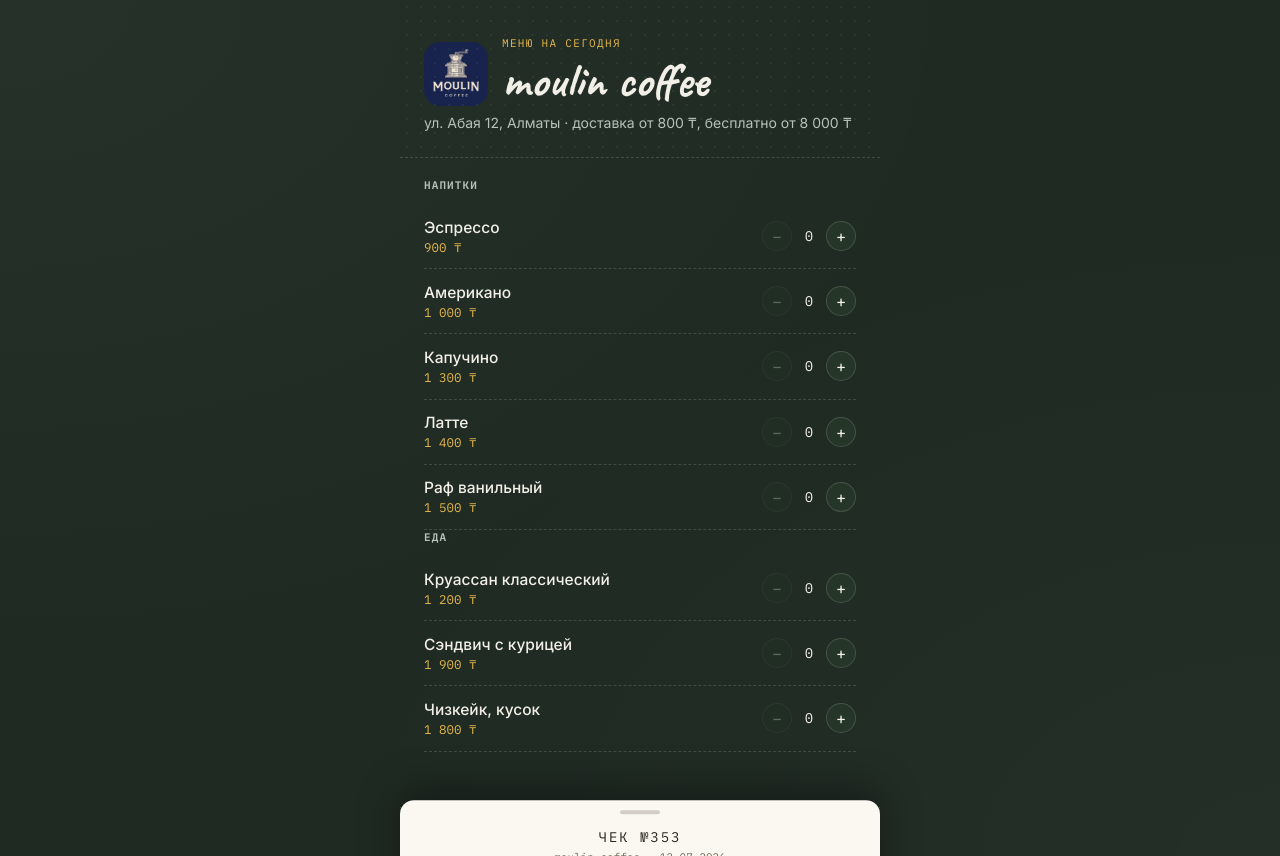
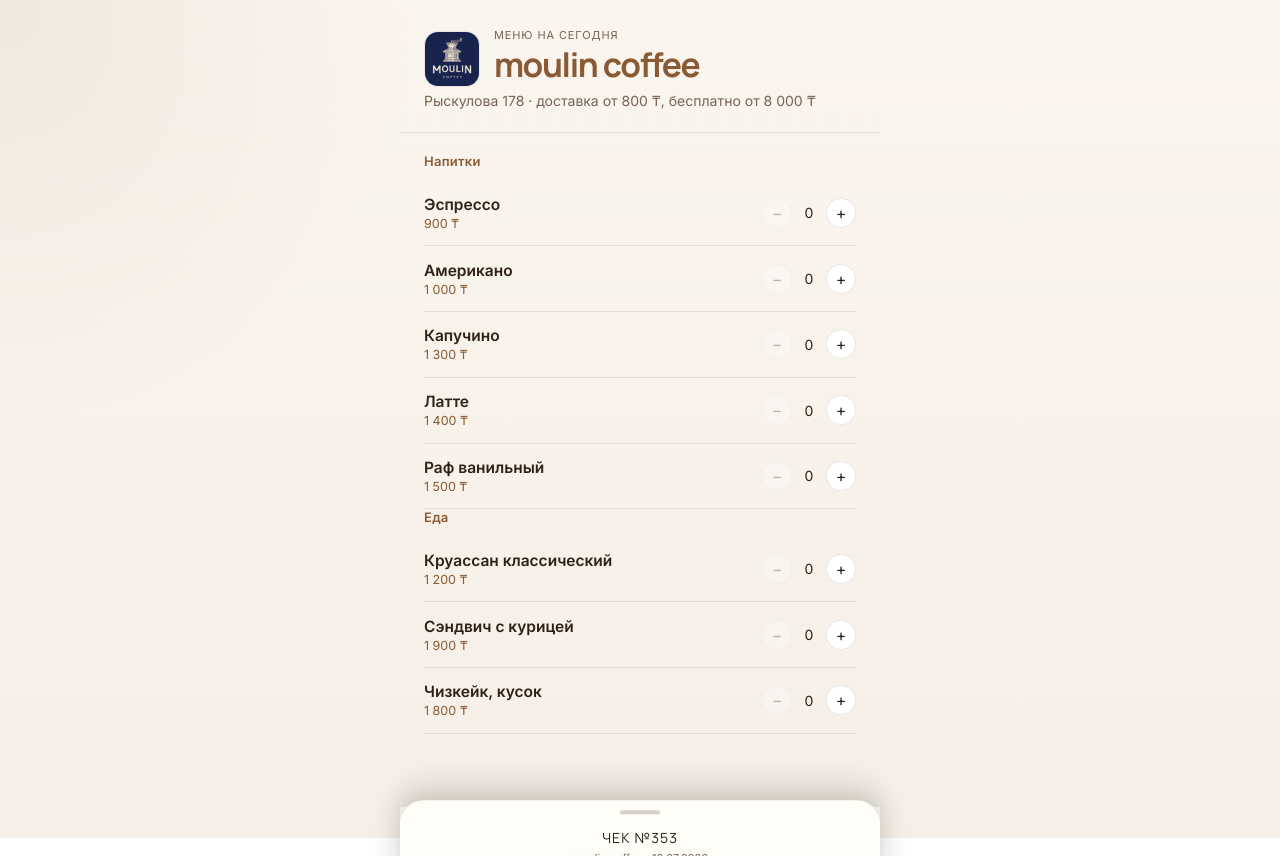
Before and after one commit to bexultan01/moulin-coffee-delivery, a Next.js app: page / in a window 1280 px wide. Built offline with nearby package versions, Linux system fonts and the light colour scheme.

Commit message:
Minimal redesign for moulin coffee

```diff
--- a/app/globals.css
+++ b/app/globals.css
@@ -1,20 +1,20 @@
 :root {
-  --bg: #1e2a22;
-  --bg-elevated: #253527;
-  --chalk: #f2efe6;
-  --chalk-dim: #b7c2b8;
-  --accent: #e8b94e;
-  --accent-soft: rgba(232, 185, 78, 0.16);
-  --line: rgba(242, 239, 230, 0.16);
-  --receipt-paper: #fbf8f1;
-  --receipt-ink: #2b2620;
-  --receipt-ink-dim: #746b5c;
-  --danger: #d97a6c;
-  --success: #7fae72;
+  --bg: #f5efe7;
+  --bg-elevated: #fffdf9;
+  --chalk: #2f2117;
+  --chalk-dim: #786456;
+  --accent: #8a5a34;
+  --accent-soft: rgba(138, 90, 52, 0.12);
+  --line: rgba(47, 33, 23, 0.1);
+  --receipt-paper: #fffdf8;
+  --receipt-ink: #2c2119;
+  --receipt-ink-dim: #7a6754;
+  --danger: #c45b4d;
+  --success: #447856;
 
-  --font-chalk: "Caveat", cursive;
+  --font-display: "Manrope", sans-serif;
   --font-body: "Inter", -apple-system, sans-serif;
-  --font-mono: "IBM Plex Mono", monospace;
+  --font-mono: "Inter", sans-serif;
 }
 
 * {
@@ -28,13 +28,9 @@ body {
 }
 
 body {
-  background: var(--bg);
-  background-image: radial-gradient(
-      ellipse at top left,
-      rgba(255, 255, 255, 0.035),
-      transparent 55%
-    ),
-    radial-gradient(ellipse at bottom right, rgba(255, 255, 255, 0.025), transparent 55%);
+  background:
+    radial-gradient(circle at top left, rgba(138, 90, 52, 0.08), transparent 28%),
+    linear-gradient(180deg, #faf5ee 0%, #f5efe7 100%);
   color: var(--chalk);
   font-family: var(--font-body);
   -webkit-font-smoothing: antialiased;
@@ -72,11 +68,11 @@ a:focus-visible {
   padding-bottom: 96px;
 }
 
-/* ---------- chalkboard header ---------- */
+/* ---------- header ---------- */
 
 .header {
-  padding: 2.25rem 1.5rem 1.5rem;
-  border-bottom: 1px dashed var(--line);
+  padding: 1.75rem 1.5rem 1.35rem;
+  border-bottom: 1px solid var(--line);
   position: relative;
 }
 
@@ -87,30 +83,33 @@ a:focus-visible {
 }
 
 .brandLogo {
-  width: 64px;
-  height: 64px;
-  border-radius: 16px;
+  width: 56px;
+  height: 56px;
+  border-radius: 14px;
   object-fit: cover;
   flex-shrink: 0;
+  border: 1px solid var(--line);
+  background: #fff;
 }
 
 .headerEyebrow {
-  font-family: var(--font-mono);
+  font-family: var(--font-body);
   font-size: 11px;
-  letter-spacing: 0.12em;
+  letter-spacing: 0.08em;
   text-transform: uppercase;
-  color: var(--accent);
+  color: var(--chalk-dim);
   margin: 0 0 6px;
 }
 
 .headerTitle {
-  font-family: var(--font-chalk);
+  font-family: var(--font-display);
   font-weight: 700;
-  font-size: 3rem;
+  font-size: 2.1rem;
   line-height: 1;
   margin: 0 0 8px;
-  color: var(--chalk);
-  text-shadow: 0 0 1px rgba(242, 239, 230, 0.3);
+  color: var(--accent);
+  text-shadow: none;
+  letter-spacing: -0.04em;
 }
 
 .headerSub {
@@ -124,9 +123,9 @@ a:focus-visible {
   position: absolute;
   inset: 0;
   pointer-events: none;
-  opacity: 0.05;
-  background-image: radial-gradient(circle, #fff 1px, transparent 1px);
-  background-size: 14px 14px;
+  opacity: 0.06;
+  background-image: radial-gradient(circle, rgba(138, 90, 52, 0.4) 1px, transparent 1px);
+  background-size: 12px 12px;
 }
 
 /* ---------- menu ---------- */
@@ -136,12 +135,12 @@ a:focus-visible {
 }
 
 .categoryLabel {
-  font-family: var(--font-mono);
-  font-size: 11px;
-  letter-spacing: 0.1em;
-  text-transform: uppercase;
-  color: var(--chalk-dim);
-  margin: 1.5rem 0 0.75rem;
+  font-family: var(--font-body);
+  font-size: 13px;
+  letter-spacing: 0.02em;
+  text-transform: none;
+  color: var(--accent);
+  margin: 1.4rem 0 0.7rem;
 }
 
 .categoryLabel:first-child {
@@ -153,8 +152,8 @@ a:focus-visible {
   align-items: center;
   justify-content: space-between;
   gap: 12px;
-  padding: 0.85rem 0;
-  border-bottom: 1px dashed var(--line);
+  padding: 0.9rem 0;
+  border-bottom: 1px solid var(--line);
 }
 
 .itemInfo {
@@ -163,13 +162,13 @@ a:focus-visible {
 
 .itemName {
   font-size: 15.5px;
-  font-weight: 500;
+  font-weight: 600;
   margin: 0 0 2px;
   color: var(--chalk);
 }
 
 .itemPrice {
-  font-family: var(--font-mono);
+  font-family: var(--font-body);
   font-size: 12.5px;
   color: var(--accent);
   margin: 0;
@@ -187,7 +186,7 @@ a:focus-visible {
   height: 30px;
   border-radius: 50%;
   border: 1px solid var(--line);
-  background: var(--bg-elevated);
+  background: #fff;
   color: var(--chalk);
   font-size: 16px;
   line-height: 1;
@@ -212,7 +211,7 @@ a:focus-visible {
 }
 
 .stepQty {
-  font-family: var(--font-mono);
+  font-family: var(--font-body);
   font-size: 14px;
   min-width: 14px;
   text-align: center;
@@ -229,8 +228,10 @@ a:focus-visible {
   width: 100%;
   max-width: 480px;
   padding: 0.9rem 1.25rem calc(0.9rem + env(safe-area-inset-bottom));
-  background: var(--bg-elevated);
-  border-top: 1px solid var(--line);
+  background: rgba(255, 253, 249, 0.96);
+  backdrop-filter: blur(12px);
+  border-top: none;
+  box-shadow: 0 -10px 20px rgba(47, 33, 23, 0.05);
   display: flex;
   align-items: center;
   justify-content: space-between;
@@ -244,7 +245,7 @@ a:focus-visible {
 }
 
 .cartBarInfo {
-  font-family: var(--font-mono);
+  font-family: var(--font-body);
   font-size: 13px;
   color: var(--chalk-dim);
 }
@@ -252,17 +253,17 @@ a:focus-visible {
 .cartBarTotal {
   font-size: 17px;
   color: var(--accent);
-  font-weight: 600;
+  font-weight: 700;
 }
 
 .cartBarBtn {
   background: var(--accent);
-  color: #241a05;
+  color: #fff;
   border: none;
   border-radius: 999px;
-  padding: 0.7rem 1.3rem;
+  padding: 0.72rem 1.2rem;
   font-size: 14px;
-  font-weight: 600;
+  font-weight: 700;
   display: flex;
   align-items: center;
   gap: 6px;
@@ -311,10 +312,10 @@ a:focus-visible {
 .receipt {
   background: var(--receipt-paper);
   color: var(--receipt-ink);
-  border-radius: 14px 14px 0 0;
+  border-radius: 24px 24px 0 0;
   padding: 0 1.5rem 1.75rem;
   overflow-y: auto;
-  box-shadow: 0 -10px 40px rgba(0, 0, 0, 0.35);
+  box-shadow: 0 -12px 32px rgba(47, 33, 23, 0.18);
 }
 
 .perf {
@@ -342,15 +343,15 @@ a:focus-visible {
 }
 
 .receiptTitle {
-  font-family: var(--font-mono);
+  font-family: var(--font-display);
   font-size: 14px;
-  letter-spacing: 0.14em;
+  letter-spacing: 0.08em;
   text-transform: uppercase;
   margin: 0 0 4px;
 }
 
 .receiptMeta {
-  font-family: var(--font-mono);
+  font-family: var(--font-body);
   font-size: 11px;
   color: var(--receipt-ink-dim);
   margin: 0;
@@ -364,7 +365,7 @@ a:focus-visible {
 .receiptLine {
   display: flex;
   justify-content: space-between;
-  font-family: var(--font-mono);
+  font-family: var(--font-body);
   font-size: 13px;
   padding: 3px 0;
 }
@@ -380,7 +381,7 @@ a:focus-visible {
 .receiptTotals {
   padding: 0.85rem 0;
   border-bottom: 1px dashed var(--receipt-ink-dim);
-  font-family: var(--font-mono);
+  font-family: var(--font-body);
   font-size: 13px;
 }
 
@@ -404,9 +405,9 @@ a:focus-visible {
 
 .fieldLabel {
   display: block;
-  font-family: var(--font-mono);
+  font-family: var(--font-body);
   font-size: 11px;
-  letter-spacing: 0.08em;
+  letter-spacing: 0.04em;
   text-transform: uppercase;
   color: var(--receipt-ink-dim);
   margin-bottom: 6px;
@@ -437,10 +438,10 @@ a:focus-visible {
 
 .sendBtn {
   border: none;
-  border-radius: 10px;
+  border-radius: 12px;
   padding: 0.85rem 1rem;
   font-size: 14.5px;
-  font-weight: 600;
+  font-weight: 700;
   display: flex;
   align-items: center;
   justify-content: center;
@@ -453,7 +454,7 @@ a:focus-visible {
 }
 
 .sendBtnTelegram {
-  background: #2fa8dd;
+  background: var(--accent);
   color: #fff;
 }
 
@@ -464,8 +465,8 @@ a:focus-visible {
 .closeBtn {
   background: none;
   border: none;
-  color: var(--receipt-ink-dim);
-  font-family: var(--font-mono);
+  color: var(--accent);
+  font-family: var(--font-body);
   font-size: 12px;
   text-decoration: underline;
   padding: 0.75rem 0 0;
@@ -473,7 +474,7 @@ a:focus-visible {
 }
 
 .statusMsg {
-  font-family: var(--font-mono);
+  font-family: var(--font-body);
   font-size: 12.5px;
   text-align: center;
   margin: 0.6rem 0 0;
@@ -501,10 +502,11 @@ a:focus-visible {
 }
 
 .confirmTitle {
-  font-family: var(--font-chalk);
+  font-family: var(--font-display);
   font-size: 2rem;
   font-weight: 700;
   margin: 0 0 6px;
+  color: var(--accent);
 }
 
 .confirmText {
--- a/app/layout.js
+++ b/app/layout.js
@@ -1,10 +1,10 @@
-import { Caveat, Inter, IBM_Plex_Mono } from "next/font/google";
+import { Manrope, Inter } from "next/font/google";
 import "./globals.css";
 
-const caveat = Caveat({
+const manrope = Manrope({
   subsets: ["latin", "cyrillic"],
-  weight: ["600", "700"],
-  variable: "--font-chalk",
+  weight: ["400", "500", "600", "700"],
+  variable: "--font-display",
   display: "swap",
 });
 
@@ -12,13 +12,6 @@ const inter = Inter({
   subsets: ["latin", "cyrillic"],
   weight: ["400", "500", "600"],
   variable: "--font-body",
-  display: "swap",
-});
-
-const plexMono = IBM_Plex_Mono({
-  subsets: ["latin", "cyrillic"],
-  weight: ["400", "500", "600"],
-  variable: "--font-mono",
   display: "swap",
 });
 
@@ -36,7 +29,7 @@ export const viewport = {
 export default function RootLayout({ children }) {
   return (
     <html lang="ru">
-      <body className={`${caveat.variable} ${inter.variable} ${plexMono.variable}`}>
+      <body className={`${manrope.variable} ${inter.variable}`}>
         {children}
       </body>
     </html>
--- a/app/menu-data.js
+++ b/app/menu-data.js
@@ -25,7 +25,7 @@ export const MENU = [
 export const DELIVERY_FEE = 800;
 export const FREE_DELIVERY_OVER = 8000;
 export const SHOP_NAME = "moulin coffee";
-export const SHOP_ADDRESS = "ул. Абая 12, Алматы";
+export const SHOP_ADDRESS = "Рыскулова 178";
 
 export function getAllItems() {
   return MENU.flatMap((section) => section.items);
```
